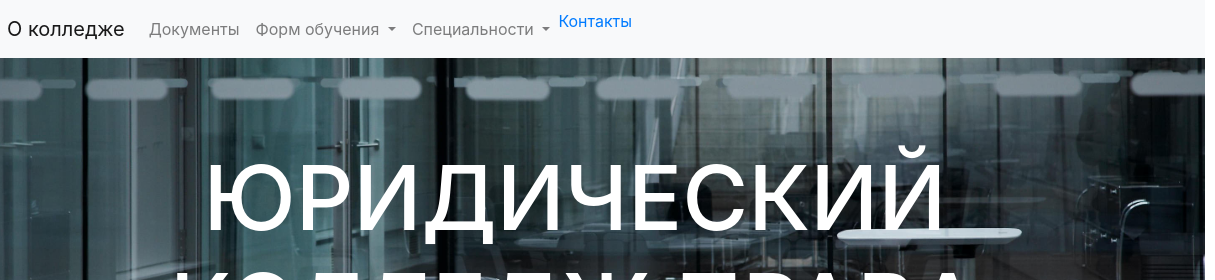
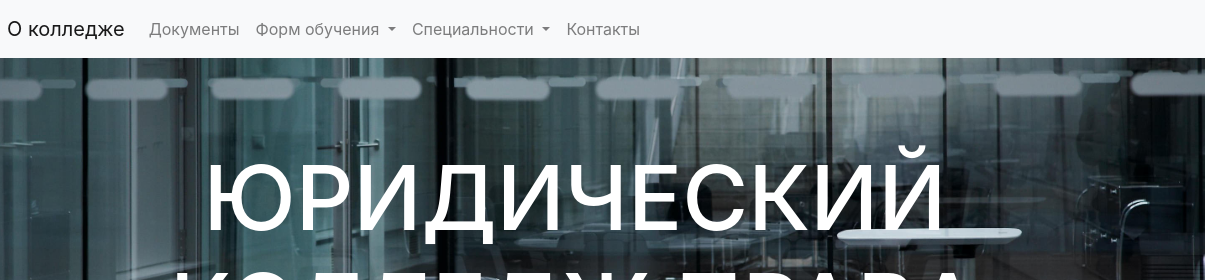
Before and after one commit to DobruiGnom/Kollegsite, a plain HTML site: page yurid.html in a window 1280 px wide. Shown: the top 280 px of the page, 65-1280 px from the left. Drawn offline with nearby package versions, Linux system fonts and the light colour scheme; files that its build step writes are made by us from their sources.

Commit message:
Update yurid.html

```diff
--- a/yurid.html
+++ b/yurid.html
@@ -53,7 +53,7 @@
                </div>
              </li>
              <li class="nav-item">
-               <a   a href="kontakty.html; class="nav-link" href="#">Контакты</a>
+               <a   a href="kontakty.html"; class="nav-link" href="#">Контакты</a>
              </li>
           </ul>
           </div>
```
